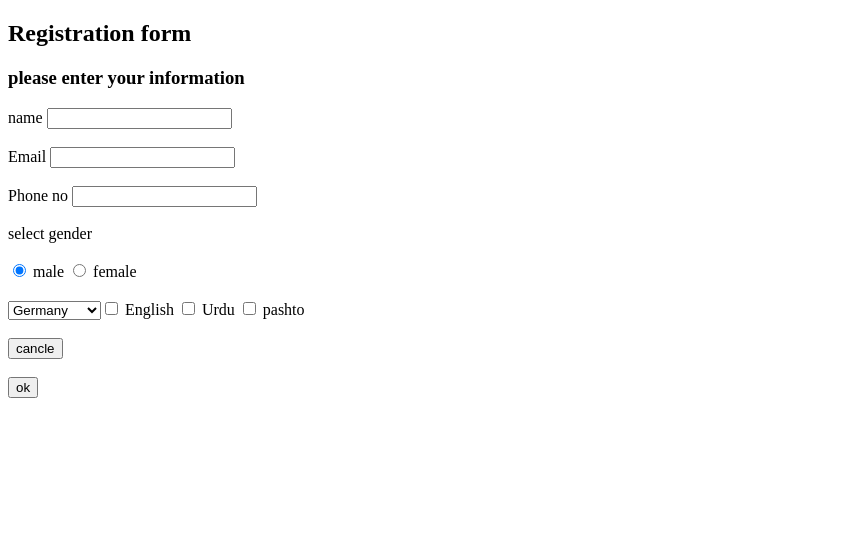
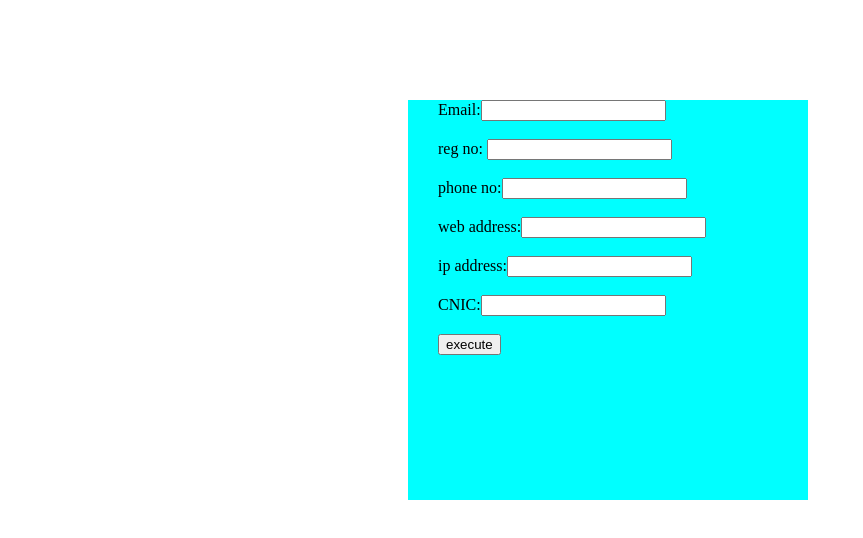
Before and after one commit to shehreyarkhan1/shartask, a plain HTML site: page index.html in a window 1280 px wide. Shown: the whole page, without its empty margins (0-863 px from the left). Drawn offline with Linux system fonts and the light colour scheme.

Commit message:
i have done my task

```diff
--- a/index.html
+++ b/index.html
@@ -2,62 +2,105 @@
 <html>
 
 <head>
-    <title>form</title>
+    <title>form pattern matched</title>
+    <style>
+        .body {
+            margin-left: 400px;
+            margin-top: 100px;
+            background-color: aqua;
+            height: 400px;
+            width: 400px;
+        }
 
+        .margin {
+            margin-left: 30px;
+            margin-top: 40px;
+        }
+    </style>
 </head>
 
 <body>
-    <h2>Registration form</h2>
-    <h3>please enter your information</h3>
-    <form>
-        <label>name</label>
-        <input type="text" id="text" />
+    <div class="body">
+        <div class="margin">
+            <form id="myform">
+                Email:<input type="text" id="email">
                 <br />
                 <br />
-        <label>Email</label>
-        <input type="text" id="Email" />
+                reg no: <input type="text" id="regno">
                 <br />
                 <br />
-        <label>Phone no</label>
-        <input type="text" id="phone" />
+                phone no:<input type="text" id="phoneno">
                 <br />
                 <br />
-        <label>select gender</label>
-        <br>
-        <br>
-        <input type="radio" id="male" name="gender" checked />
-        <label for="male">male </label>
-        <input type="radio" Id="Female" name="gender" />
-        <label for="female">female</label>
+                web address:<input type="text" id="web">
                 <br />
                 <br />
-        <select id="countries" name="countries">
-            <option value="">Pakistan</option>
-            <option value="">Afghanistan</option>
-            <option value="">America</option>
-            <option value="">Netherland</option>
-            <option value="">Sarilanka</option>
-            <option value="">Italy</option>
-            <option value="" selected> Germany</option>
+                ip address:<input type="text" id="ip">
                 <br />
                 <br />
-            <label>select course </label>
-            <br/>
-            <br/>
-            <input type="checkbox" id="English" name="course">
-            <label for="English">English</label>
-            <input type="checkbox" id="Urdu" name="course">
-            <label for="Urdu">Urdu</label>
-            <input type="checkbox" id="pashto" name="course">
-            <label for="pashto">pashto</label>
+                CNIC:<input type="text" id="cnic">
                 <br />
                 <br />
-            <input type="button" value="cancle" />
+                <button type="button" onclick="execute()">execute</button>
                 <br />
                 <br />
-            <input type="button" value="ok" />
+            </form>
+        </div>
+    </div>
+    <script>
+        function execute() {
+            var Email = document.getElementById("email").value;
+            var e = /^\w+@\w+\.\w+$/;
+            if (e.test(Email)) {
+                alert("correct input email");
+            }
+            else {
+                alert("incorrect email");
+            }
+            var regno = document.getElementById("regno").value;
+            var r = /^SU-\d{2}-\d{2}-\d{3}-\d{3}$/;
+            if (r.test(regno)) {
+                alert("correct input");
+            } else {
+                alert("incorrect reg no");
+            }
 
-    </form>
+            var phone = document.getElementById("phoneno").value;
+            var p = /^\d{11}$/;
+            if (p.test(phone)) {
+                alert("correct phone number");
+            }
+            else {
+                alert("incorrect phone number");
+            }
+            var web = document.getElementById("web").value;
+            var w = /^www\.\w+\.com\.pk$/;
+            if (w.test(web)) {
+                alert("matched web address");
+            } else {
+                alert("not matched web address");
+
+            }
+            var ip = document.getElementById("ip").value;
+            var i = /^192\.\d{3}\.[0-9]+\.[0-9]+$/;
+            if (i.test(ip)) {
+                alert("matched IP address");
+            }
+            else {
+                alert("not matched IP address");
+            }
+            var cnic = document.getElementById("cnic").value;
+            var c = /^\d{5}-\d{7}-\d{1}$/;
+            if (c.test(cnic)) {
+                alert("matched CNIC");
+            }
+            else {
+                alert("not matched CNIC");
+            }
+
+        }
+    </script>
+
 </body>
 
 </html>
```
Lines whose indentation alone changed are shown as unchanged.
